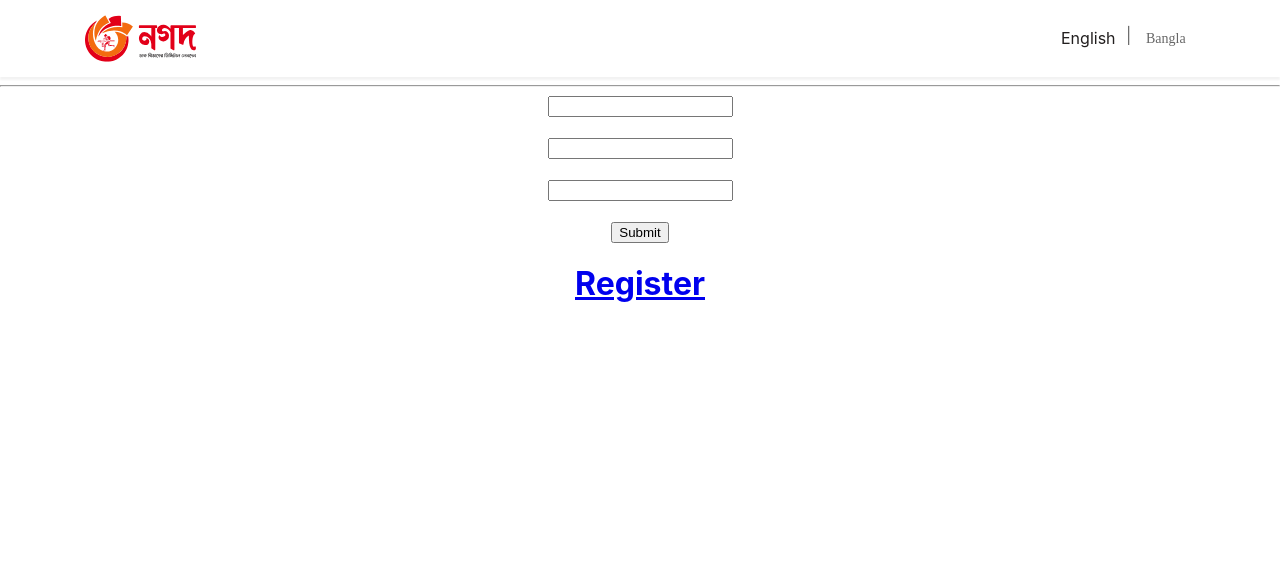
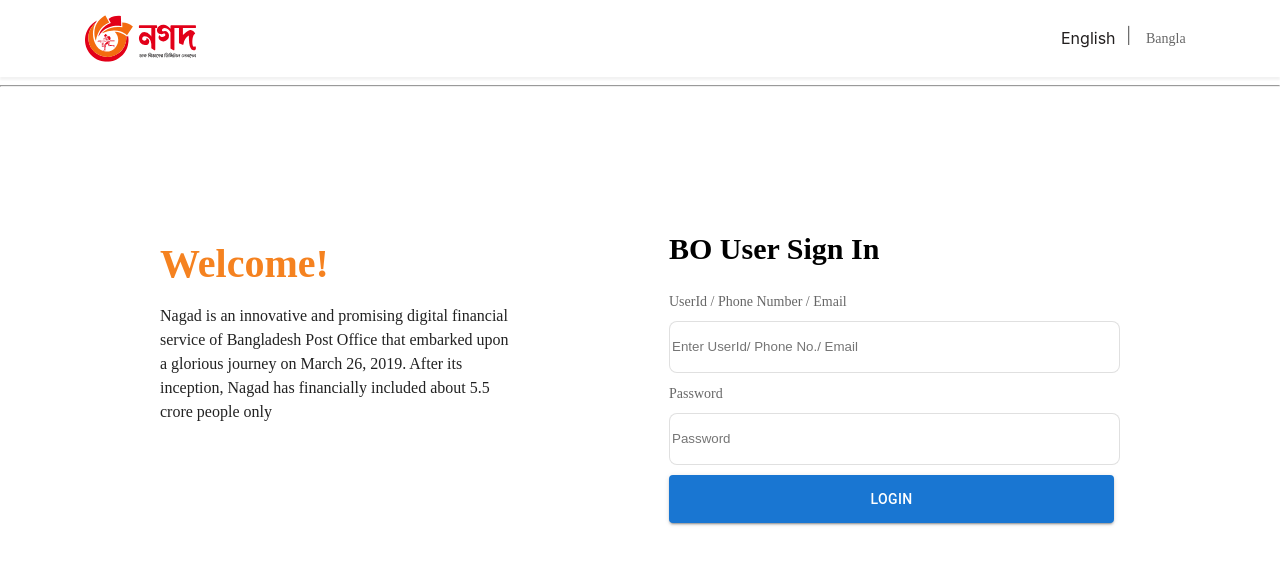
Before and after one commit to jeetubhaiya1/nagad, a React app: page /login in a window 1280 px wide. Shown: the top 564 px of the page. Built offline with nearby package versions, Linux system fonts and the light colour scheme.

Commit message:
loginChanges

```diff
--- a/package.json
+++ b/package.json
@@ -4,6 +4,10 @@
   "private": true,
   "dependencies": {
     "@babel/core": "^7.16.0",
+    "@emotion/react": "^11.9.0",
+    "@emotion/styled": "^11.8.1",
+    "@mui/material": "^5.8.1",
+    "@mui/styled-engine": "^5.8.0",
     "@pmmmwh/react-refresh-webpack-plugin": "^0.5.3",
     "@svgr/webpack": "^5.5.0",
     "@testing-library/jest-dom": "^5.16.4",
--- a/src/App.js
+++ b/src/App.js
@@ -7,6 +7,7 @@ import Login from "./Pages/Login/Login";
 import About from "./Pages/About/About";
 //import Header from './components/Header/Header';
 import ProtectedRoutes from "./routes/Auth/protectedRoutes.js";
+import LoginPage from "./components/LoginPage/LoginPage.tsx";
 
 const Header = React.lazy(() => import("./components/Header/Header"));
 
@@ -24,7 +25,8 @@ function App() {
             path="/home"
             element={<ProtectedRoutes Component={Home} />}
           />
-          <Route exact path="/login" element={<Login />} />
+          <Route exact path="/login" element={<LoginPage />} />
+          <Route exact path="/home" element={<Home />} />
           <Route exact path="/about" element={<About />} />
         </Routes>
       </Router>
--- a/src/components/Label/Label.tsx
+++ b/src/components/Label/Label.tsx
@@ -1,8 +1,12 @@
 import React from "react";
-import "./Label.scss"
+import "./Label.scss";
 
-const Label = ({ id, fieldName }) => {
-  return <label className="label" htmlFor={id}>{fieldName}</label>;
+const Label = ({ htmlFor, fieldName }) => {
+  return (
+    <label className="label" htmlFor={htmlFor}>
+      {fieldName}
+    </label>
+  );
 };
 
 export default Label;
--- a/src/components/LoginPage/LoginPage.css
+++ b/src/components/LoginPage/LoginPage.css
@@ -7,6 +7,14 @@
   font-style: normal;
   font-weight:  normal;
 }
+
+.form{
+  display: flex;
+  flex-direction: column;
+  justify-content: safe;
+}
+
+
 .heading {
 
   width: 112px;
@@ -42,16 +50,8 @@
   font-size: 16px;
   /* UI Properties */
   color: #00000099;
+  margin-bottom: 10px;
 }
-
-.inputfield {
-  width: 445px !important ;
-  height: 48px !important;
-  border: 1px solid #0000001f;
-  border-radius: 8px;
-
-}
-
 
 .loginbutton{
 width: 445px;
--- /dev/null
+++ b/src/components/LoginPage/LoginPage.tsx
@@ -0,0 +1,74 @@
+import React from "react";
+import { useNavigate } from "react-router-dom";
+import "./LoginPage.css";
+import Box from "@mui/material/Box";
+import Button from "@mui/material/Button";
+import Label from "../Label/Label.tsx";
+import TextField from "../TextField/TextField.tsx";
+
+const LoginPage = () => {
+  const navigate = useNavigate();
+
+  const loginHandler = () => {
+    navigate("/home");
+  };
+
+  return (
+    <div className="container">
+      <div className="leftContainer">
+        <h2 className="heading">Welcome!</h2>
+        <p className="para">
+          Nagad is an innovative and promising digital financial service of
+          Bangladesh Post Office that embarked upon a glorious journey on March
+          26, 2019. After its inception, Nagad has financially included about
+          5.5 crore people only
+        </p>
+      </div>
+      <div className="rightContainer">
+        <h2 className="sign-in-heading">BO User Sign In</h2>
+        <Box
+          className="form"
+          component="form"
+          sx={{
+            "& .MuiTextField-root": { m: 1, width: "25ch" },
+          }}
+          noValidate
+          autoComplete="off"
+        >
+          <Label
+            className="label"
+            htmlFor="userId"
+            fieldName="UserId / Phone Number / Email"
+          />
+
+          <TextField
+            type="string"
+            id="userId"
+            placeholder="Enter UserId/ Phone No./ Email"
+            name="userId"
+            required={true}
+          />
+
+          <Label id="password" fieldName="Password" />
+
+          <TextField
+            type="password"
+            id="password"
+            placeholder="Password"
+            name="password"
+            required={true}
+          />
+          <Button
+            className="loginbutton"
+            variant="contained"
+            onClick={loginHandler}
+          >
+            Login
+          </Button>
+        </Box>
+      </div>
+    </div>
+  );
+};
+
+export default LoginPage;
--- /dev/null
+++ b/src/components/TextField/TextField.scss
@@ -0,0 +1,9 @@
+.textfield {
+  width: 445px;
+  height: 48px;
+  /* UI Properties */
+  border: 1px solid #0000001f;
+  border-radius: 8px;
+  opacity: 1;
+  margin-bottom: 10px;
+}
--- a/src/components/TextField/TextField.tsx
+++ b/src/components/TextField/TextField.tsx
@@ -1,11 +1,13 @@
 import React from "react";
 import { useForm } from "react-hook-form";
+import "./TextField.scss";
 
-const TextField = ({type, id, placeholder, name, required}) => {
+const TextField = ({ type, id, placeholder, name, required }) => {
   const { register } = useForm();
 
   return (
     <input
+      className="textfield"
       type={type}
       id={id}
       placeholder={placeholder}
```
Also changed, not shown: config/webpack.config.js (+123 -122 lines), src/components/LoginPage/LoginPage.js (deleted, +0 -59 lines), 1 other file (tests, documents, lock files or other folders).
